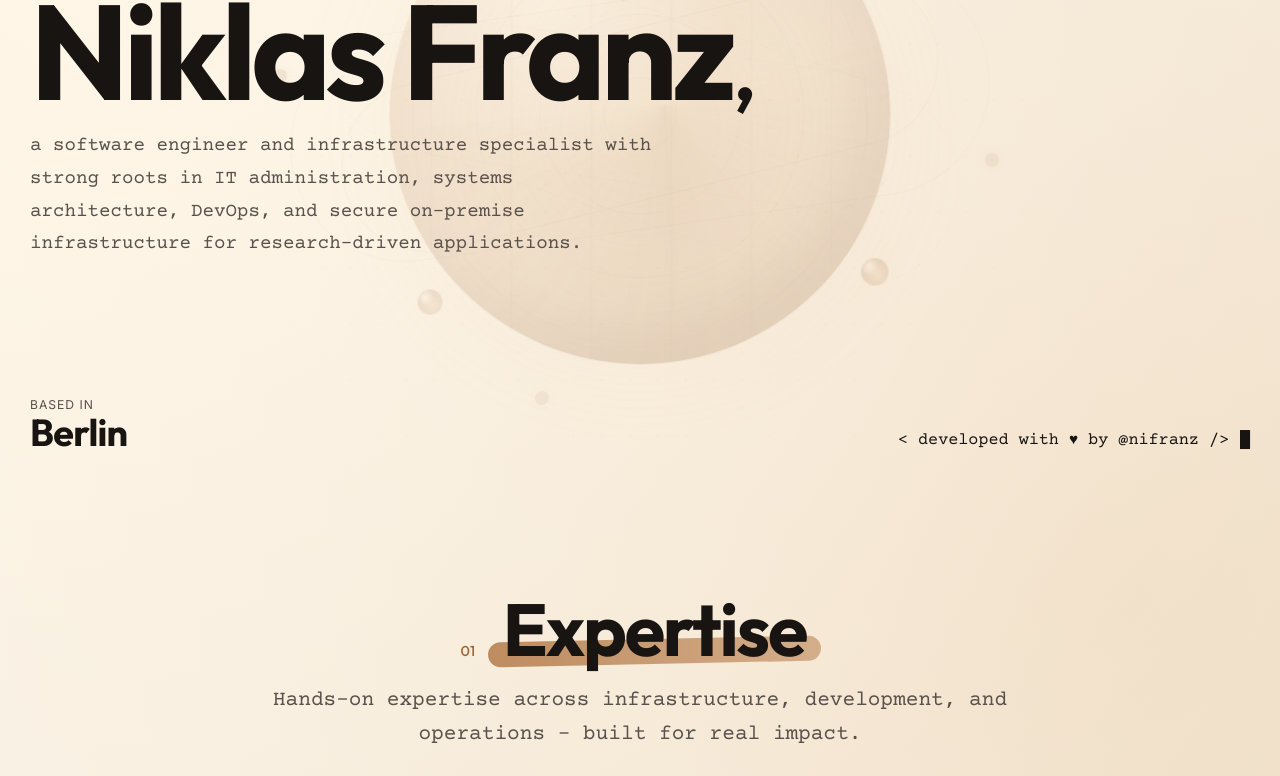
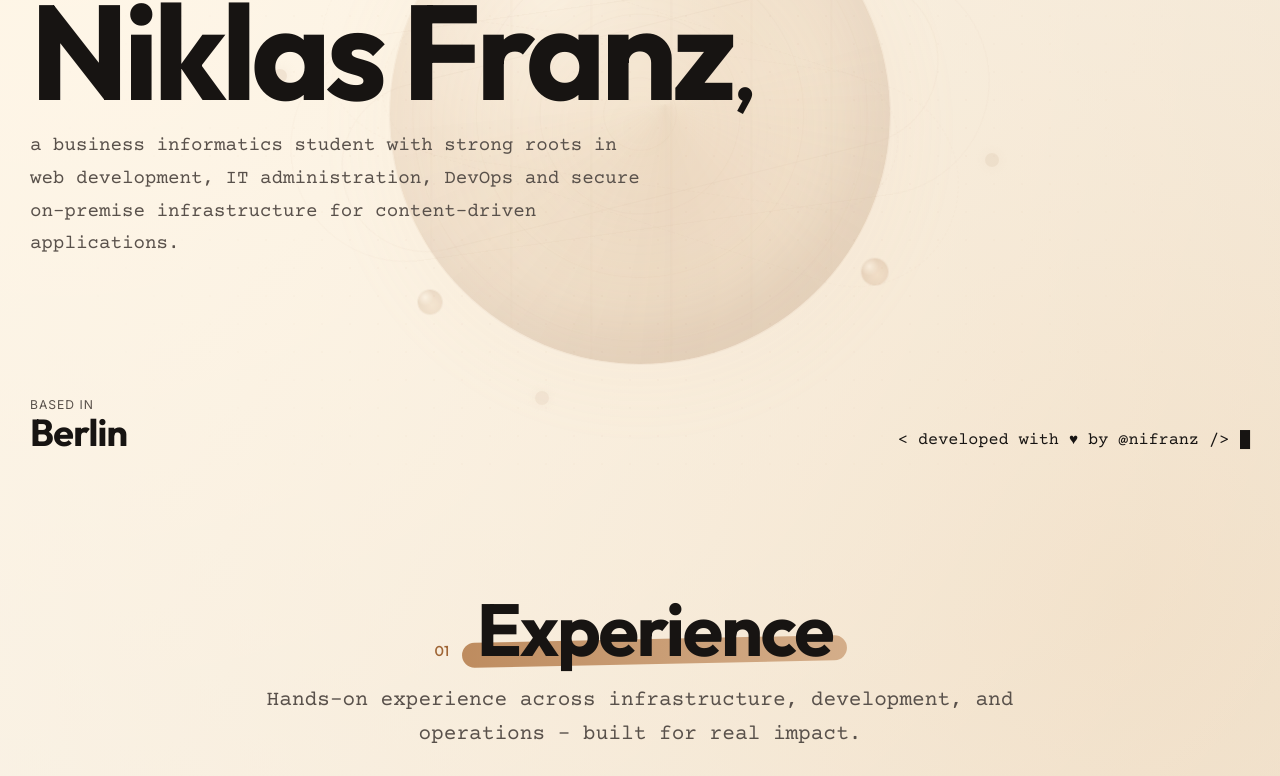
Before and after one commit to nifranz/homepage, a Vue app: page / in a window 1280 px wide. Shown: the part 334-1110 px from the top of the page. Built offline with nearby package versions, Linux system fonts and the light colour scheme.

Commit message:
feat: update portfolio content

```diff
--- a/src/components/ExperienceSection.vue
+++ b/src/components/ExperienceSection.vue
@@ -13,8 +13,8 @@ defineProps({
   <section class="section" id="expertise">
     <SectionHeader
       index="01"
-      title="Expertise"
-      description="Hands-on expertise across infrastructure, development, and operations - built for real impact."
+      title="Experience"
+      description="Hands-on experience across infrastructure, development, and operations - built for real impact."
     />
 
     <div class="experience-grid">
--- a/src/components/ProjectsSection.vue
+++ b/src/components/ProjectsSection.vue
@@ -42,7 +42,11 @@ defineProps({
               />
             </svg>
           </span>
-          <h3>{{ project.title }}</h3>
+          <div class="project-heading">
+            <p class="project-date">{{ project.date }}</p>
+            <h3>{{ project.title }}</h3>
+            <p v-if="project.place" class="project-place">{{ project.place }}</p>
+          </div>
         </div>
         <div class="project-content-pane">
           <p>{{ project.description }}</p>
--- a/src/components/SiteHeader.vue
+++ b/src/components/SiteHeader.vue
@@ -177,7 +177,7 @@ function handleLogoKeydown(event) {
     <div class="topbar">
       <nav>
         <a href="#hero">Home</a>
-        <a href="#expertise">Expertise</a>
+        <a href="#expertise">Experience</a>
         <a href="#tools">Tools</a>
         <a href="#projects">Projects</a>
         <a href="#contact">Contact</a>
--- a/src/data/portfolioData.js
+++ b/src/data/portfolioData.js
@@ -1,7 +1,7 @@
 export const name = "Niklas Franz";
 
 export const heroDescription =
-  "a software engineer and infrastructure specialist with strong roots in IT administration, systems architecture, DevOps, and secure on-premise infrastructure for research-driven applications.";
+  "a business informatics student with strong roots in web development, IT administration, DevOps and secure on-premise infrastructure for content-driven applications.";
 
 export const coreSkills = [
   {
@@ -109,7 +109,9 @@ export const tools = [
 
 export const projects = [
   {
-    title: "Bachelorarbeit",
+    title: "Bachelorthesis ",
+    date: "2023/2024",
+    place: "Webentwicklung und Experimentdesign",
     logoPaths: ["M12 3v18", "M7 8h10", "M7 16h10", "M5 12h14"],
     description:
       "Entwicklung eines Forschungsinstruments zur Untersuchung von KI-Transparenz und Autonomie auf Vertrauen und Frustration in einer Industrie-4.0-Prozesssimulation als Webapp. Forschungsdesign, Entwicklung, Docker-Deployment und SSL-Security lagen vollstaendig in meiner Verantwortung.",
@@ -123,7 +125,9 @@ export const projects = [
     ],
   },
   {
-    title: "HQA - Forschungsgruppe Wissen, Lernen, Weiterbildung",
+    title: "Hörsaal Quiz App",
+    date: "seit 2024",
+    place: "Webentwicklung",
     logoPaths: ["M4 5h16v14H4z", "M8 9h8", "M8 13h8", "M12 5v14"],
     description:
       "Transformation und Neuaufbau einer Live-Audience-Interaction-Software mit Modernisierung von Django-Frontend auf Vue.js und Umbau der bestehenden Backend-Infrastruktur. Ich habe sowohl Entwicklung als auch DevOps verantwortet.",
@@ -136,22 +140,11 @@ export const projects = [
       "Team Lead",
     ],
   },
+
   {
-    title: "Industrial Transformation Lab",
-    logoPaths: ["M4 18h16", "M7 18V8l5-4 5 4v10", "M10 12h4", "M10 15h4"],
-    description:
-      "Simulation und Untersuchung von Produktionsprozessen in einem Industrie-4.0-Lernfabrik-Labor mit Entwicklung eines Andon Boards 4.0 und einer Check-In-Kiosk-Anwendung. Monolithische Services wurden in cloud-native Docker-Container ueberfuehrt und die DevOps-Architektur angepasst.",
-    tags: [
-      "Industry 4.0",
-      "Docker",
-      "Microservices",
-      "DevOps Architecture",
-      "Infrastructure Admin",
-      "Kiosk App",
-    ],
-  },
-  {
-    title: "Praktikum im Human Augmented Learning Lab (HALL)",
+    title: "Praktikum im Human Augmented Learning Lab",
+    date: "2024/2025",
+    place: "VR / AR Anwendungsentwicklung und Lehre",
     logoPaths: [
       "M3.5 11.5C3.5 8 7 5.5 12 5.5s8.5 2.5 8.5 6c0 3.5-3.5 6-8.5 6s-8.5-2.5-8.5-6Z",
       "M7 11.5h2.5",
@@ -167,6 +160,22 @@ export const projects = [
       "HoloLens 2",
       "Digital Twin",
       "Education",
+    ],
+  },
+  {
+    title: "Industrielle Anwendungsentwicklung und Architekturmigration",
+    date: "seit 2025",
+    place: "Industrial Transformation Lab",
+    logoPaths: ["M4 18h16", "M7 18V8l5-4 5 4v10", "M10 12h4", "M10 15h4"],
+    description:
+      "Simulation und Untersuchung von Produktionsprozessen in einem Industrie-4.0-Lernfabrik-Labor mit Entwicklung eines Andon Boards 4.0 und einer Check-In-Kiosk-Anwendung. Monolithische Services wurden in cloud-native Docker-Container ueberfuehrt und die DevOps-Architektur angepasst.",
+    tags: [
+      "Industry 4.0",
+      "Docker",
+      "Microservices",
+      "DevOps Architecture",
+      "Infrastructure Admin",
+      "Kiosk App",
     ],
   },
 ];
@@ -215,7 +224,7 @@ export const footerLegalLinks = [
 
 export const footerSitemapLinks = [
   { label: "Home", href: "#hero" },
-  { label: "Expertise", href: "#expertise" },
+  { label: "Experience", href: "#expertise" },
   { label: "Tools", href: "#tools" },
   { label: "Projects", href: "#projects" },
   { label: "Contact", href: "#contact" },
--- a/src/style.css
+++ b/src/style.css
@@ -799,6 +799,28 @@ main {
   min-height: 100%;
 }
 
+.project-heading {
+  display: grid;
+  gap: 0.25rem;
+}
+
+.project-date {
+  margin: 0;
+  font-family: var(--typewriter);
+  font-size: 0.78rem;
+  letter-spacing: 0.08em;
+  text-transform: uppercase;
+  color: var(--muted);
+}
+
+.project-place {
+  margin: 0;
+  font-family: var(--typewriter);
+  font-size: 0.8rem;
+  letter-spacing: 0.04em;
+  color: var(--muted);
+}
+
 .project-content-pane {
   border: 1px solid var(--line);
   background: color-mix(in srgb, var(--bg-soft), transparent 12%);
@@ -812,9 +834,17 @@ main {
   justify-content: flex-end;
 }
 
+.project-row:not(.flipped) .project-heading {
+  text-align: right;
+}
+
 .project-row.flipped .project-title-pane {
   order: 2;
   justify-content: flex-start;
+}
+
+.project-row.flipped .project-heading {
+  text-align: left;
 }
 
 .project-row.flipped .project-content-pane {
```
